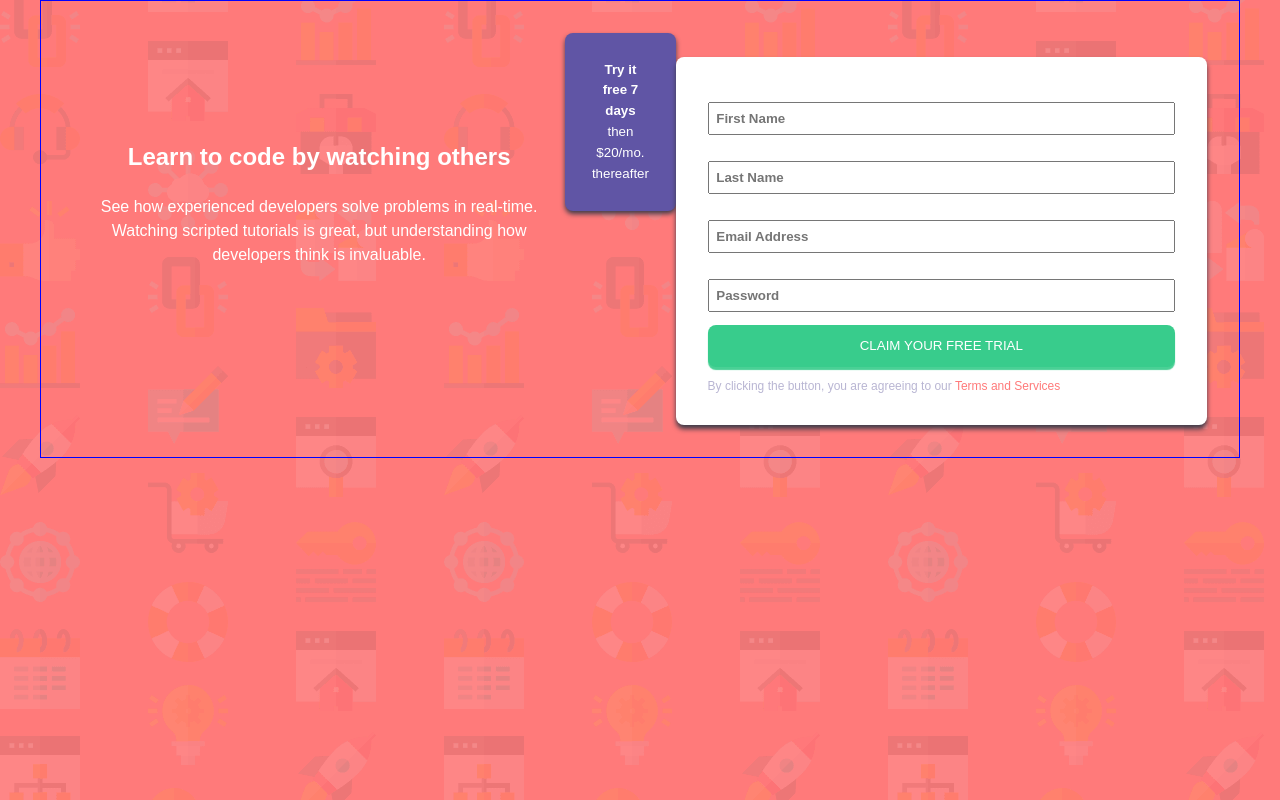
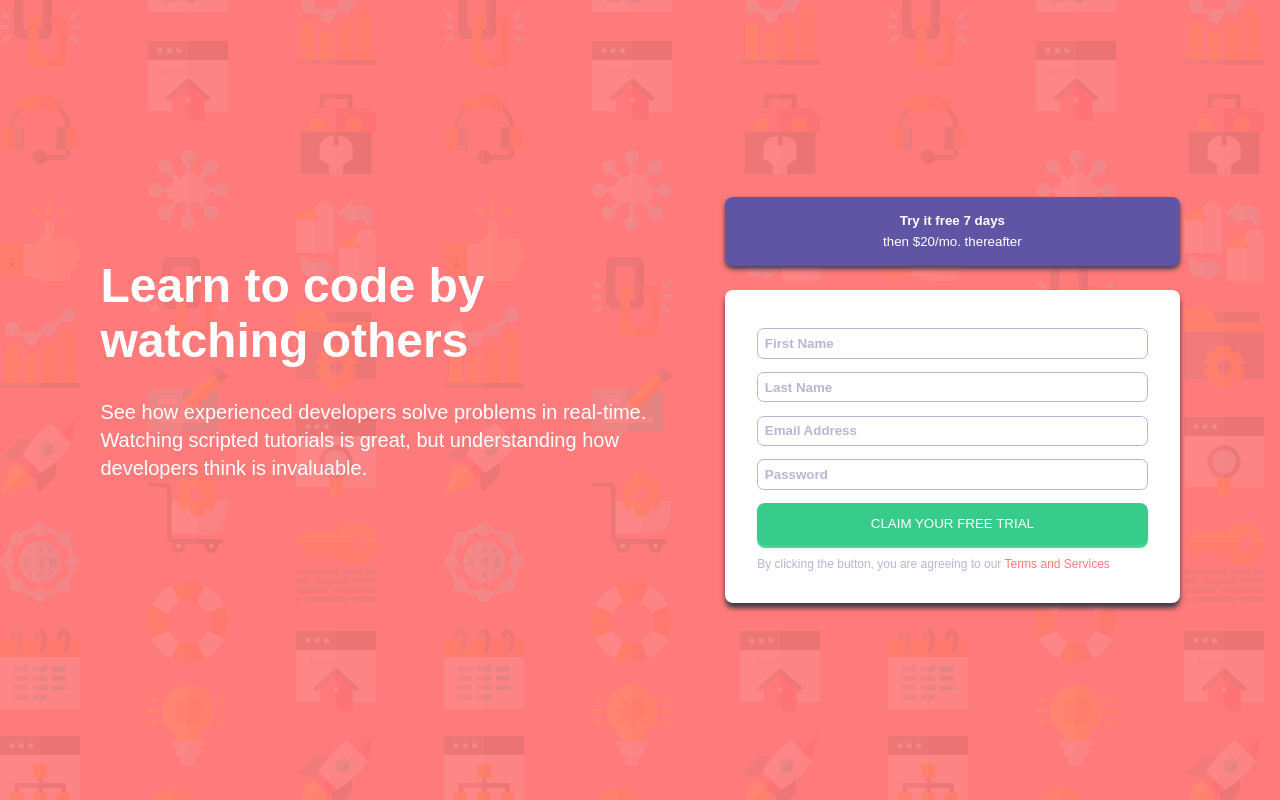
Before and after one commit to stephlinya/signup-form, a plain HTML site: page index.html in a window 1280 px wide. Drawn offline with Linux system fonts and the light colour scheme.

Commit message:
added media queries for responsive desktop view and adjusted some styles to match design

```diff
--- a/index.html
+++ b/index.html
@@ -15,6 +15,7 @@
 <body>
   <main>
     <div class="container flex">
+      <div class="col col__left">
         <section class="lead">
           <h1 class="lead__heading">Learn to code by watching others</h1>
 
@@ -23,7 +24,10 @@
             but understanding how developers think is invaluable.
           </p>
         </section>
+      </div>
 
+
+      <div class="col col__right">
         <section class="trial">
           <button type="submit" class="trial__btn">
             <p class="trial__btn--accent">
@@ -51,6 +55,7 @@
           By clicking the button, you are agreeing to our <a href="#" class="form__btn--link">Terms and Services</a>
         </p>
       </form>
+      </div>
 
     </div>
   </main>
--- a/style.css
+++ b/style.css
@@ -16,9 +16,16 @@ label {
 
 input {
     width: 100%;
-    margin: 1em 0;
+    margin: 0.5em 0;
     padding: 0.5em;
     font-weight: 600;
+    border: 1px solid hsl(246, 25%, 77%);
+    border-radius: 0.5em;
+}
+
+::placeholder {
+    color: hsl(246, 25%, 77%);
+
 }
 
 footer{
@@ -30,11 +37,6 @@ footer{
     max-width: 22rem;
     margin: 0 auto;
     padding: 2em 2em;
-}
-
-.flex {
-    display: flex;
-    flex-direction: column;
 }
 
 .lead, .trial {
@@ -77,7 +79,7 @@ footer{
     border-color: hsl(246, 25%, 77%);
     padding: 2em;
     color: hsl(246, 25%, 77%);
-    box-shadow: 0 4px 5px hsl(249, 10%, 26%);
+    box-shadow: 0 5px 5px hsl(249, 10%, 26%);
 }
 
 .form__btn {
@@ -85,6 +87,7 @@ footer{
     color: white;
     border-radius: 0.5rem;
     border: none;
+    margin-top: 0.5em;
     padding: 1em 2em;
     width: 100%;
     cursor: pointer;
@@ -109,20 +112,46 @@ footer{
     body {
         background-image: url(./images/bg-intro-desktop.png);
         min-height: 100%;
-    }
-
-    .flex {
-        flex-direction: row;
+        display: grid;
+        place-items: center;
+        min-height: 100vh;
     }
 
     .container {
         width: 100%;
         max-width: 1200px;
-        border: 1px solid blue;
+        vertical-align: center;
+    }
+
+    .flex {
+        display: flex;
+        justify-content: space-around;
+    }
+
+    .col__left{
+        align-self: center;
+        width: 50%;
+    }
+
+    .col__right {
+        width: 40%;
+    }
+
+    .lead {
+        text-align: left;
 
     }
 
-    .lead {
-        align-self: center;
+    .lead__heading{
+        font-size: 3rem;
+    }
+
+    .lead__text{
+        font-size: 1.25rem;
+        line-height: 1.75rem;
+    }
+
+    .trial__btn{
+        padding: 1em 2em;
     }
 }
```
Lines whose indentation alone changed are shown as unchanged.
